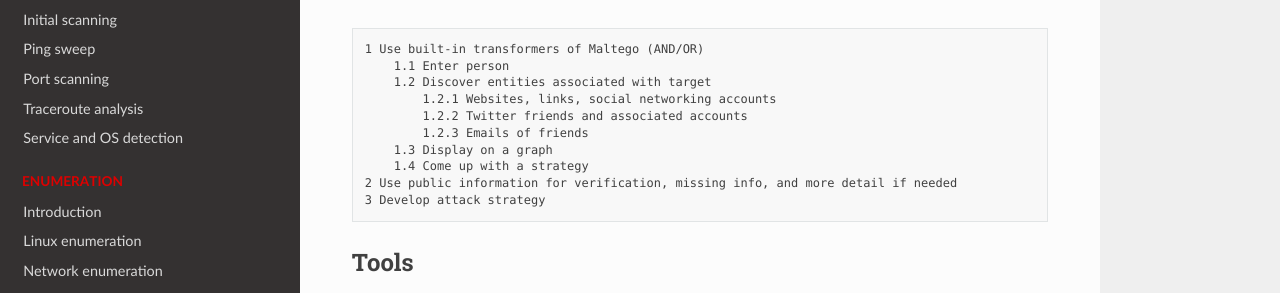
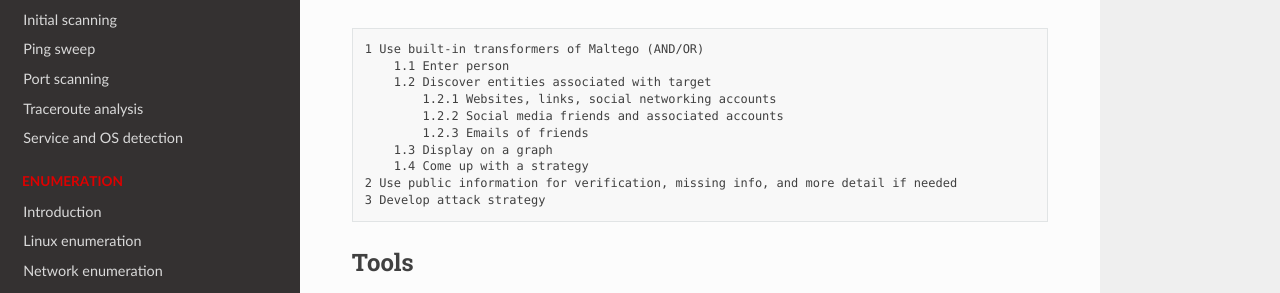
Before and after one commit to tymyrddin/red-basic, a Sphinx documentation site: the page built from source/docs/reconnaissance/Info-person.md, in a window 1280 px wide. Shown: the part 188-481 px from the top of the page. Built offline with Sphinx 7.4.7 and the Read the Docs theme 2.0.0, drawn with Linux system fonts in a browser that asks for light colours.

Commit message:
Reconnaissance

```diff
--- a/source/docs/reconnaissance/Info-person.md
+++ b/source/docs/reconnaissance/Info-person.md
@@ -7,7 +7,7 @@
     1.1 Enter person
     1.2 Discover entities associated with target
         1.2.1 Websites, links, social networking accounts
-        1.2.2 Twitter friends and associated accounts
+        1.2.2 Social media friends and associated accounts
         1.2.3 Emails of friends
     1.3 Display on a graph
     1.4 Come up with a strategy
```
